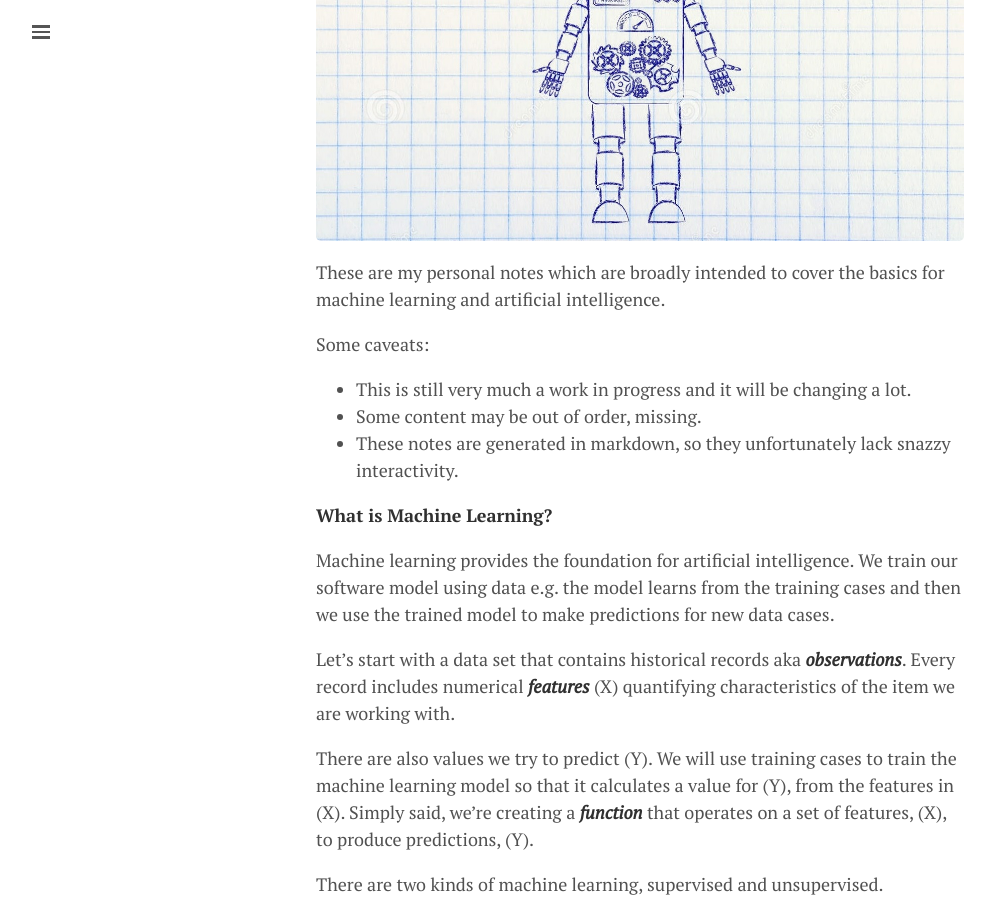
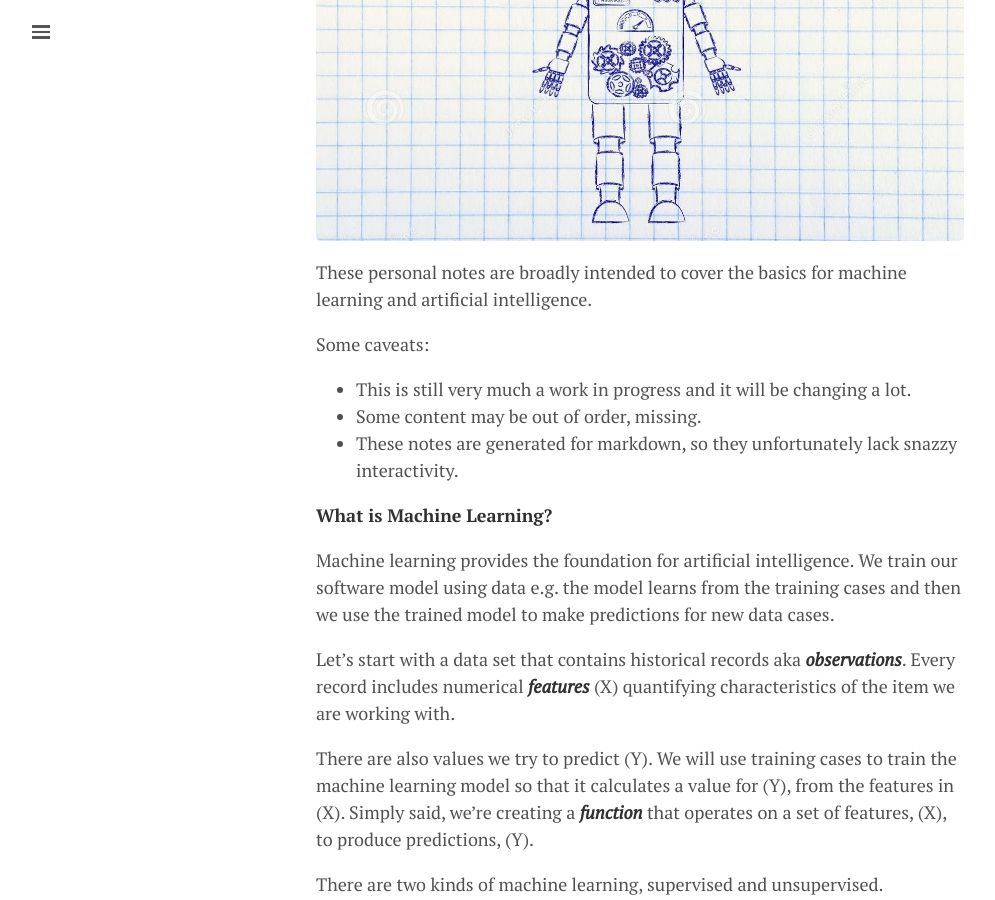
Before and after one commit to lgeurts/lgeurts.github.io, a Jekyll site: the page built from _posts/2018-06-29-artificial-intelligence-basics.md, in a window 1280 px wide and 900 px high, scrolled down 331 px. Shown: the whole window, without its empty margins (0-995 px from the left). Built offline with Jekyll 4.4.1, drawn with Linux system fonts in a browser that asks for light colours; nearby versions of some CDN libraries.

Commit message:
Update 2018-06-29-artificial-intelligence-basics.md

```diff
--- a/_posts/2018-06-29-artificial-intelligence-basics.md
+++ b/_posts/2018-06-29-artificial-intelligence-basics.md
@@ -9,12 +9,12 @@ tags: [ Artificial Intelligence ]
 
 ![Robot](/assets/artificial-intelligence.jpg)
 
-These are my personal notes which are broadly intended to cover the basics for machine learning and artificial intelligence.
+These personal notes are broadly intended to cover the basics for machine learning and artificial intelligence.
 
 Some caveats:
 * This is still very much a work in progress and it will be changing a lot.
 * Some content may be out of order, missing.
-* These notes are generated in markdown, so they unfortunately lack snazzy interactivity.
+* These notes are generated for markdown, so they unfortunately lack snazzy interactivity.
 
 **What is Machine Learning?**
 
```
